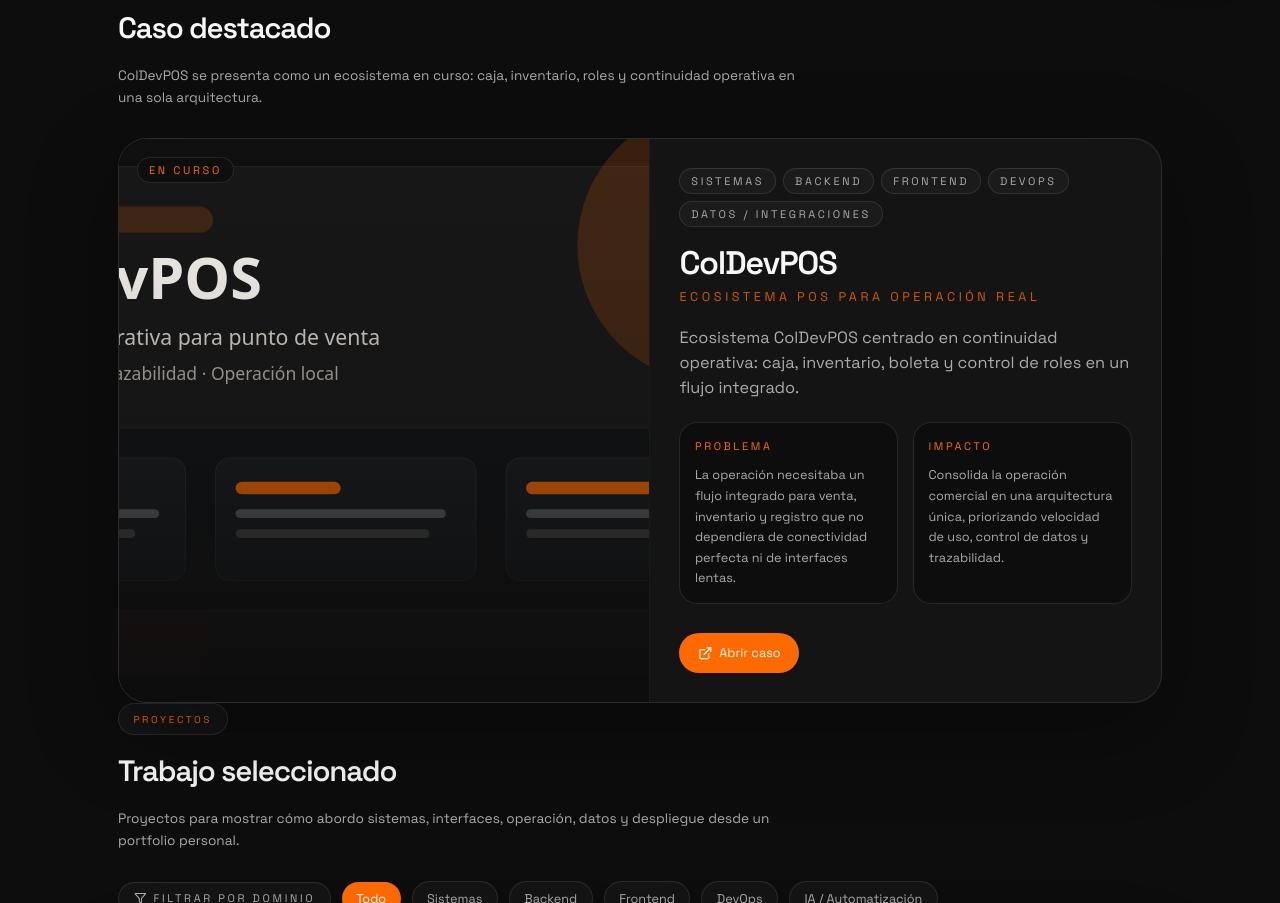
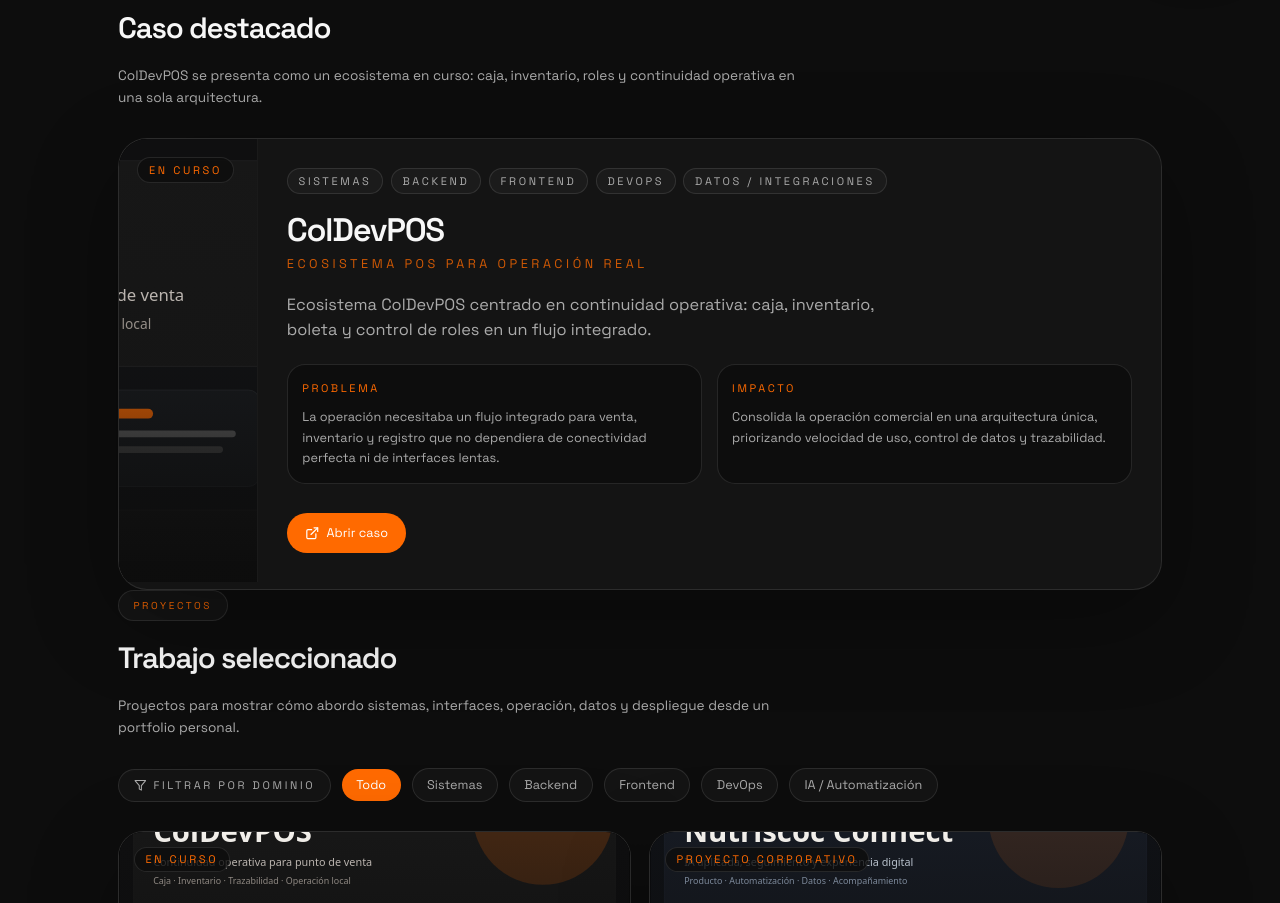
Before and after one commit to ColDev-Colivoro/portfolio, a React (Vite) app: page / in a window 1280 px wide. Shown: the part 840-1743 px from the top of the page. Built offline with nearby package versions, Linux system fonts and the light colour scheme.

Commit message:
feat:ajuste de  projectos destacados

```diff
--- a/src/components/FeaturedProject.jsx
+++ b/src/components/FeaturedProject.jsx
@@ -37,7 +37,7 @@
 					transition={{ duration: 0.9, ease: [0.22, 1, 0.36, 1] }}
 					className="sweep-hover panel-surface overflow-hidden rounded-[2rem]"
 				>
-					<div className="grid gap-0 lg:grid-cols-[1.02fr_0.98fr] lg:items-stretch">
+					<div className="inline-flex gap-0 lg:grid-cols-[1.02fr_0.98fr] lg:items-stretch ">
 						<div className="featured-media relative overflow-hidden border-b border-white/10 bg-black lg:border-b-0 lg:border-r">
 							<img
 								src={project.media.cover}
```
